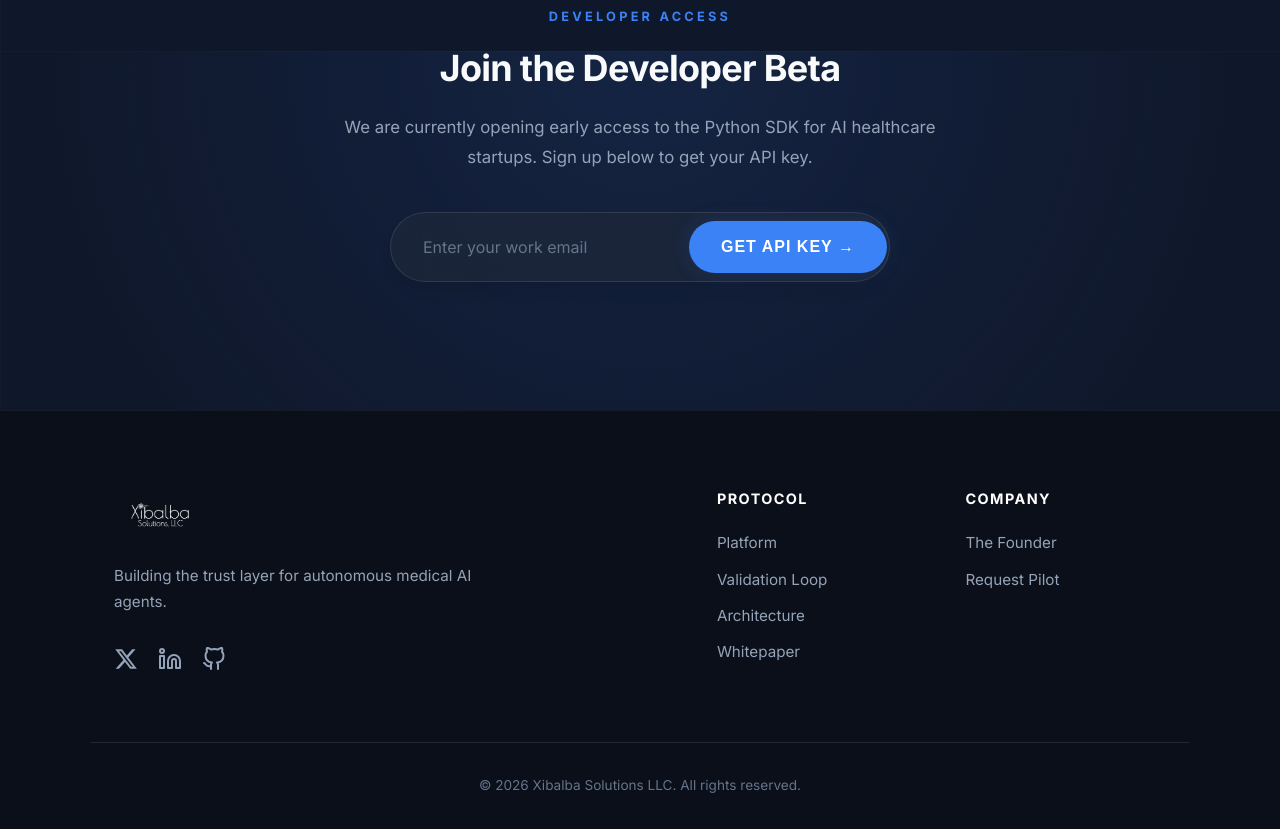
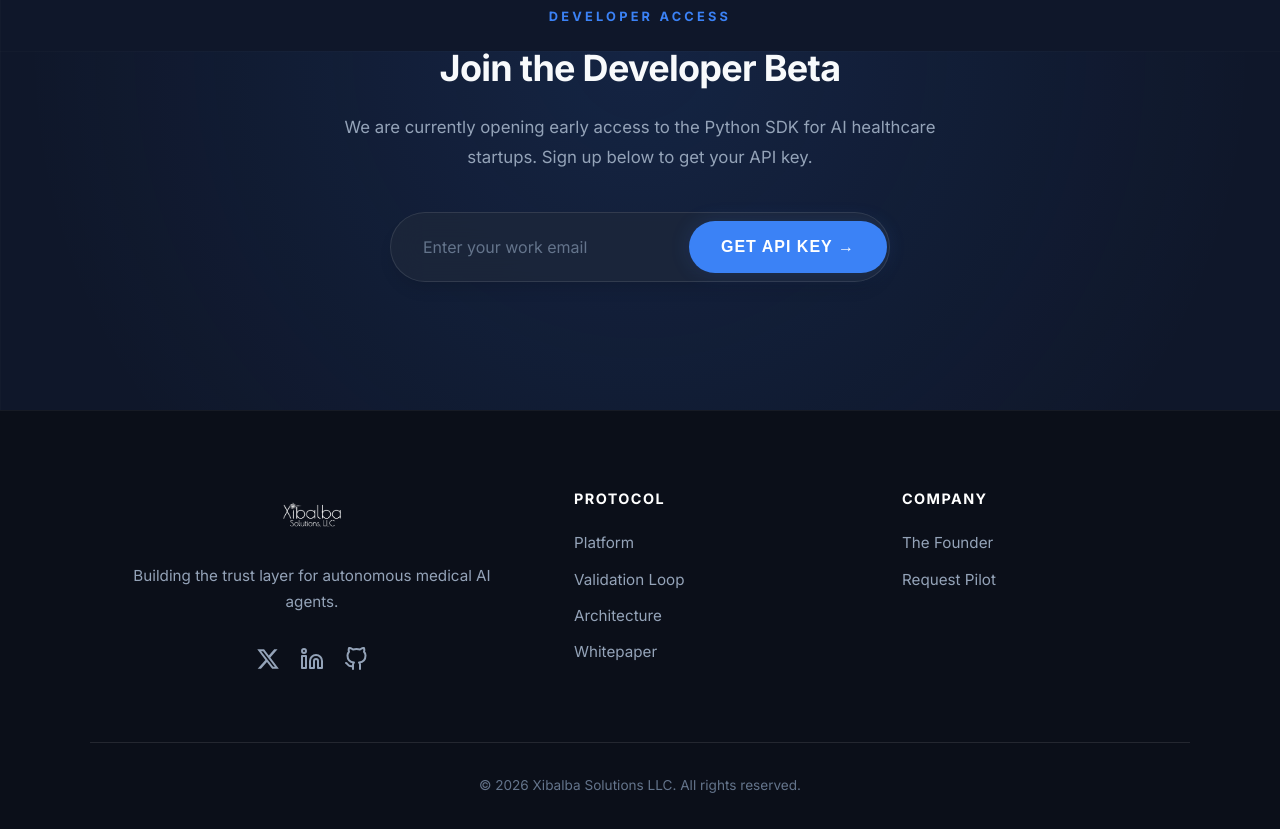
Before and after one commit to XibalbaTechSol/XibalbaTechSol.github.io, a plain HTML site: page index.html in a window 1280 px wide. Shown: the part 11149-11978 px from the top of the page. Drawn offline with nearby package versions, Linux system fonts and the light colour scheme.

Commit message:
Reorganize footer into 3 columns with centered Column 1 and left-aligned link columns

```diff
--- a/index.html
+++ b/index.html
@@ -555,7 +555,6 @@
                     </a>
                 </div>
             </div>
-            <div class="footer-links-group">
             <div class="footer-links-col">
                 <h4 class="footer-col-title">Protocol</h4>
                 <ul class="footer-links-list">
@@ -571,7 +570,6 @@
                     <li><a href="#about">The Founder</a></li>
                     <li><a href="#contact">Request Pilot</a></li>
                 </ul>
-                </div>
             </div>
         </div>
         <div class="container footer-bottom">
--- a/style.css
+++ b/style.css
@@ -660,14 +660,14 @@
 }
 .footer-grid {
     display: grid;
-    grid-template-columns: 1.2fr 1fr;
+    grid-template-columns: 1.5fr 1fr 1fr;
     gap: 4rem;
 }
 .footer-info {
     display: flex;
     flex-direction: column;
-    align-items: flex-start;
-    text-align: left;
+    align-items: center;
+    text-align: center;
 }
 .footer-logo {
     height: 48px;
@@ -692,7 +692,7 @@
 }
 .footer-info .social-links {
     margin-top: 0.5rem;
-    justify-content: flex-start;
+    justify-content: center;
     gap: 1.25rem;
 }
 .footer-social-link {
@@ -706,12 +706,6 @@
 .footer-social-link:hover {
     color: var(--color-brand-primary) !important;
     transform: translateY(-2px);
-}
-.footer-links-group {
-    display: grid;
-    grid-template-columns: 1fr 1fr;
-    gap: 3rem;
-    width: 100%;
 }
 .footer-links-col h4 {
     margin-bottom: 1.5rem;
@@ -1363,12 +1357,7 @@
     .footer-info .social-links {
         justify-content: center;
     }
-    .footer-links-group {
-        display: grid;
-        grid-template-columns: 1fr 1fr;
-        gap: 1.5rem;
-        text-align: center;
-    }
+
     .footer-bottom {
         flex-direction: column;
         gap: 1rem;
```
Lines whose indentation alone changed are shown as unchanged.
